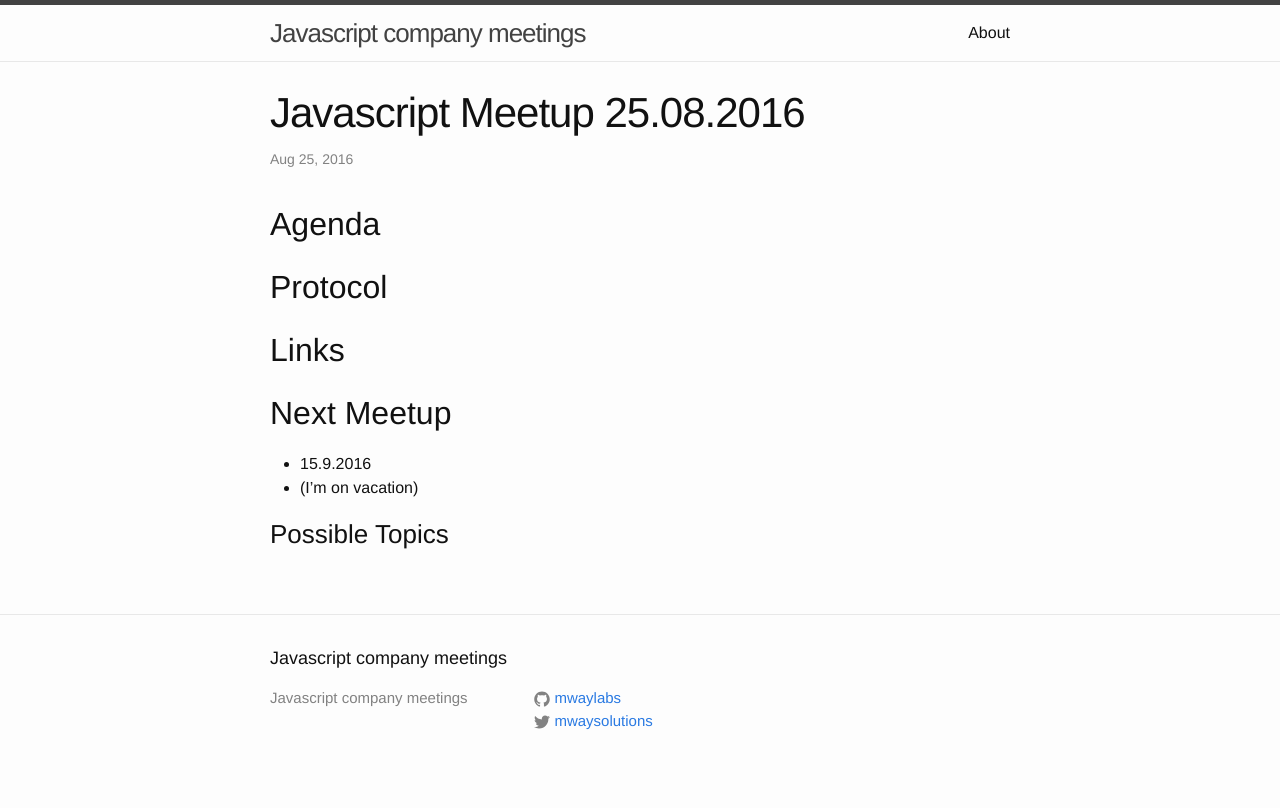
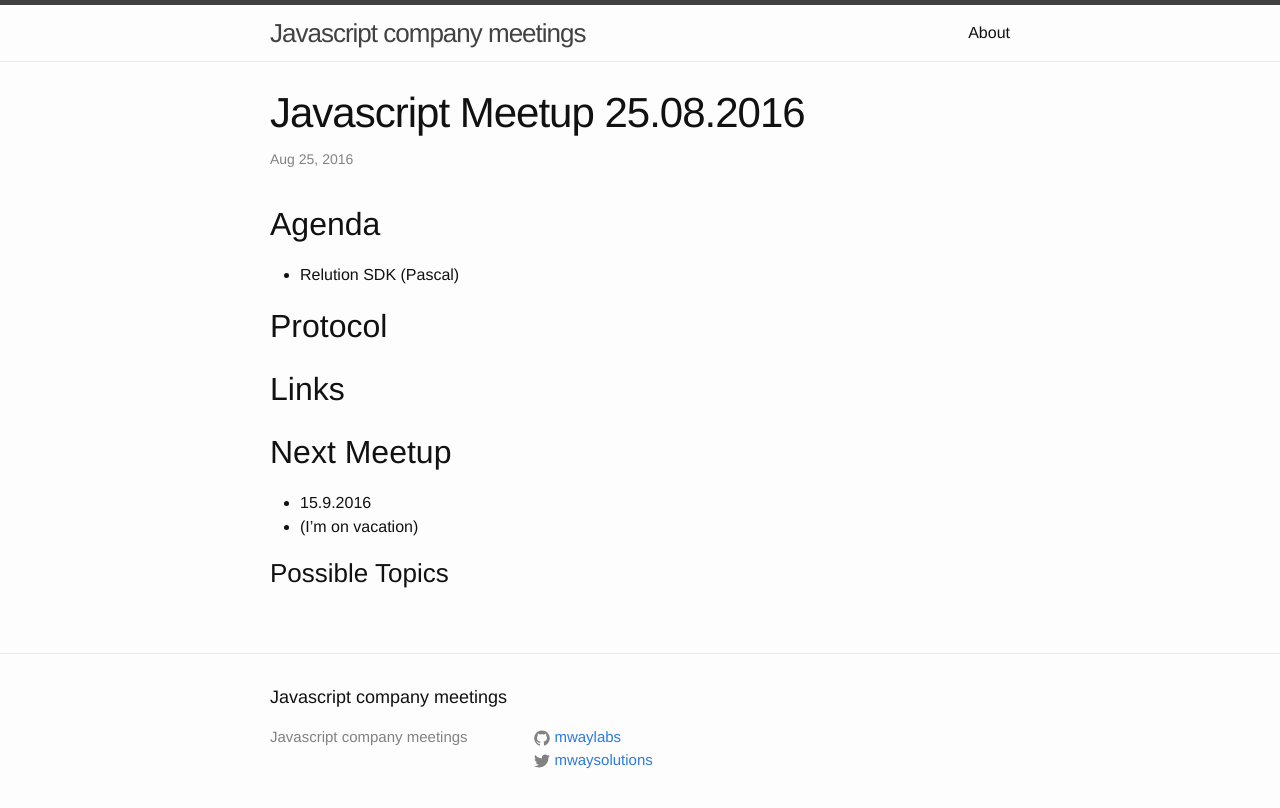
Before and after one commit to MathiasTim/javascript-company-meeting, a Jekyll site: the page built from _posts/2016-08-25-meetup.md, in a window 1280 px wide. Shown: the top 808 px of the page. Built offline with Jekyll 4.4.1, drawn with Linux system fonts in a browser that asks for light colours.

Commit message:
Update 2016-08-25-meetup.md

```diff
--- a/_posts/2016-08-25-meetup.md
+++ b/_posts/2016-08-25-meetup.md
@@ -6,6 +6,8 @@ categories:
 ---
 
 ## Agenda
+
+- Relution SDK (Pascal)
 
 ## Protocol
 
```
